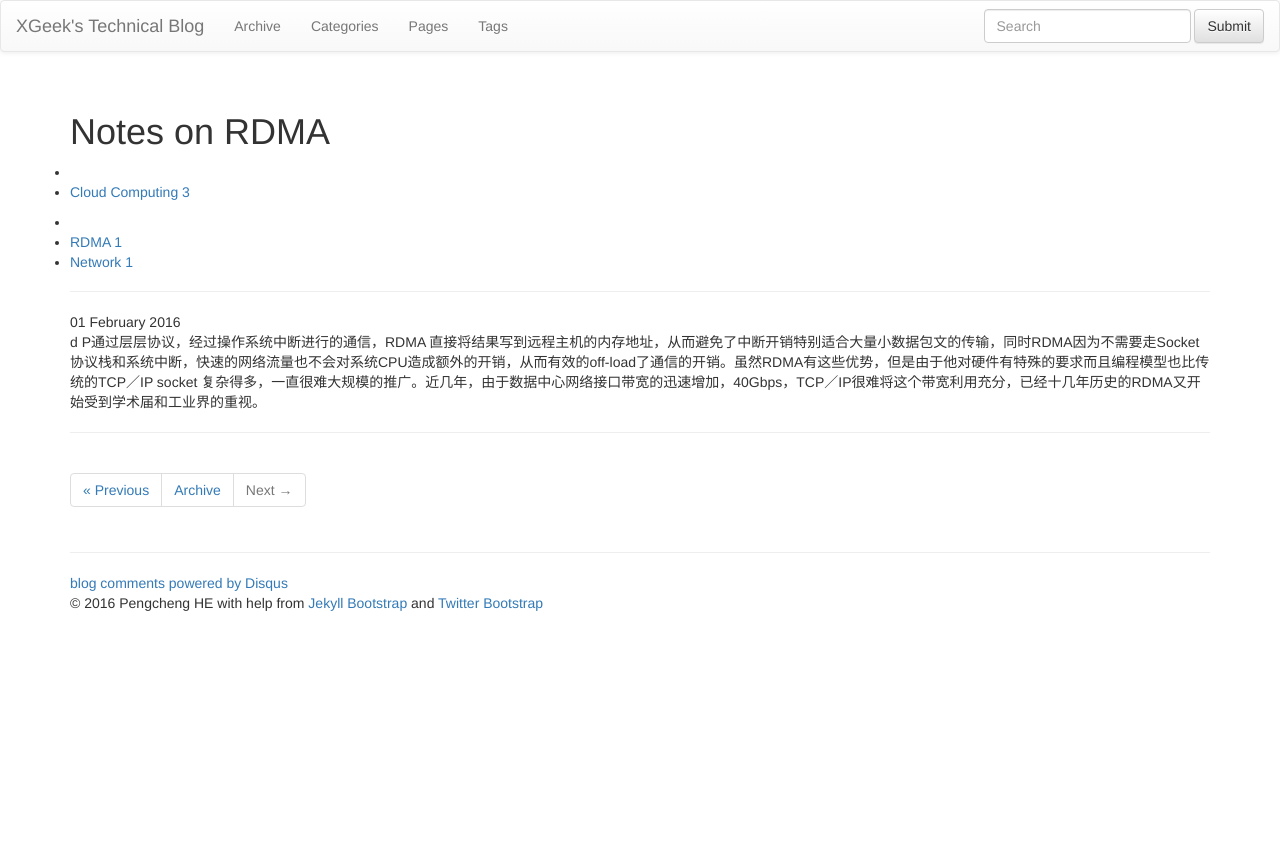
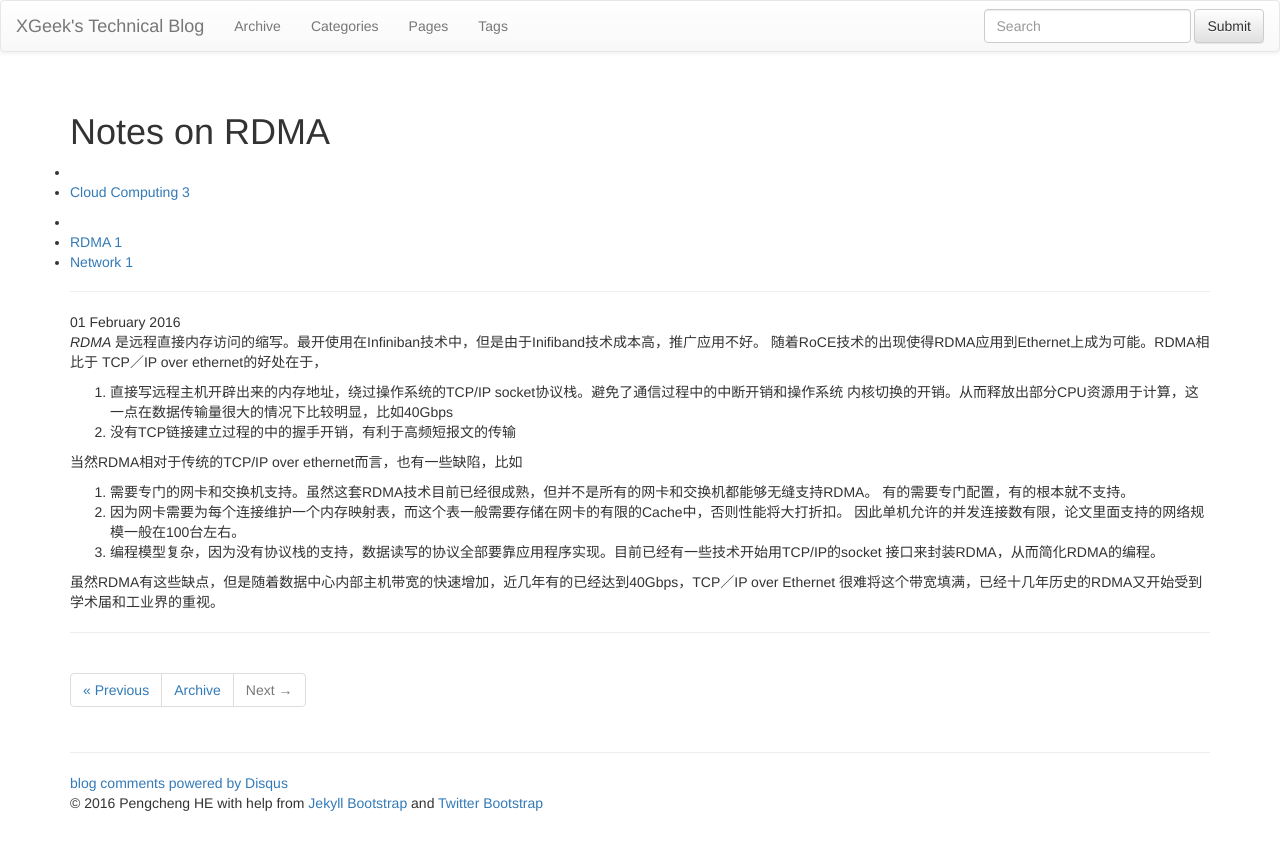
Before and after one commit to xgk/xgk.github.io, a Jekyll site: the page built from _posts/2016-02-01-rdma.md, in a window 1280 px wide. Shown: the top 850 px of the page. Built offline with Jekyll 4.4.1, drawn with Linux system fonts in a browser that asks for light colours; nearby versions of some CDN libraries; library files that are not in the unit come from our copies; comment, search, counter and statistics services are not loaded.

Commit message:
edit rdma

```diff
--- a/_posts/2016-02-01-rdma.md
+++ b/_posts/2016-02-01-rdma.md
@@ -7,7 +7,25 @@ tags: [ RDMA, Network ]
 ---
 {% include JB/setup %}
 
- d
-P通过层层协议，经过操作系统中断进行的通信，RDMA 直接将结果写到远程主机的内存地址，从而避免了中断开销特别适合大量小数据包文的传输，同时RDMA因为不需要走Socket协议栈和系统中断，快速的网络流量也不会对系统CPU造成额外的开销，从而有效的off-load了通信的开销。虽然RDMA有这些优势，但是由于他对硬件有特殊的要求而且编程模型也比传统的TCP／IP socket 复杂得多，一直很难大规模的推广。近几年，由于数据中心网络接口带宽的迅速增加，40Gbps，TCP／IP很难将这个带宽利用充分，已经十几年历史的RDMA又开始受到学术届和工业界的重视。
+*RDMA*
+是远程直接内存访问的缩写。最开使用在Infiniban技术中，但是由于Inifiband技术成本高，推广应用不好。
+随着RoCE技术的出现使得RDMA应用到Ethernet上成为可能。RDMA相比于 TCP／IP over ethernet的好处在于，
+
+1. 直接写远程主机开辟出来的内存地址，绕过操作系统的TCP/IP socket协议栈。避免了通信过程中的中断开销和操作系统
+内核切换的开销。从而释放出部分CPU资源用于计算，这一点在数据传输量很大的情况下比较明显，比如40Gbps
+2. 没有TCP链接建立过程的中的握手开销，有利于高频短报文的传输
+
+当然RDMA相对于传统的TCP/IP over ethernet而言，也有一些缺陷，比如
+
+1. 需要专门的网卡和交换机支持。虽然这套RDMA技术目前已经很成熟，但并不是所有的网卡和交换机都能够无缝支持RDMA。
+有的需要专门配置，有的根本就不支持。
+2. 因为网卡需要为每个连接维护一个内存映射表，而这个表一般需要存储在网卡的有限的Cache中，否则性能将大打折扣。
+因此单机允许的并发连接数有限，论文里面支持的网络规模一般在100台左右。
+3. 编程模型复杂，因为没有协议栈的支持，数据读写的协议全部要靠应用程序实现。目前已经有一些技术开始用TCP/IP的socket
+接口来封装RDMA，从而简化RDMA的编程。
+
+虽然RDMA有这些缺点，但是随着数据中心内部主机带宽的快速增加，近几年有的已经达到40Gbps，TCP／IP over Ethernet
+很难将这个带宽填满，已经十几年历史的RDMA又开始受到学术届和工业界的重视。
+
 
 <!--more-->
```
